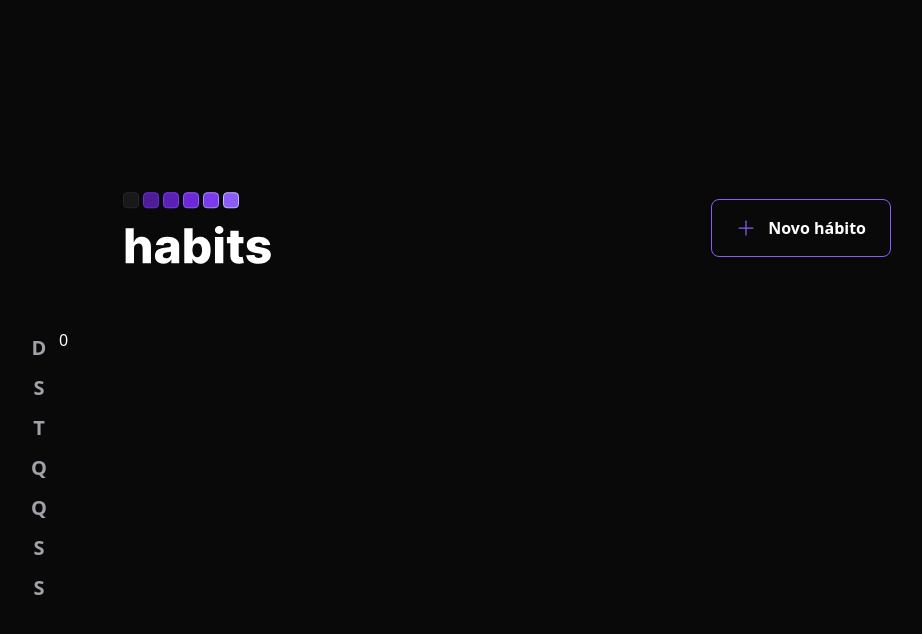
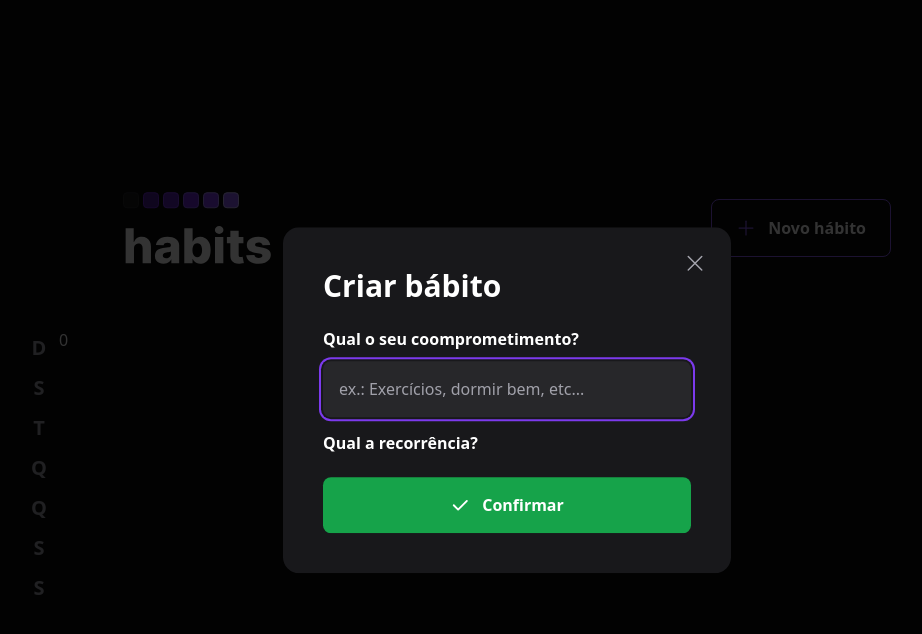
Before and after one commit to Glendson/web-habits, a React (Vite) app: page / in a window 1280 px wide. Both pictures are taken after a click on the button "Novo hábito". Shown: the top 634 px of the page, without its empty margins (133-1055 px from the left). Built offline with nearby package versions, Linux system fonts and the light colour scheme.

Commit message:
Header updated

```diff
--- a/package.json
+++ b/package.json
@@ -9,6 +9,8 @@
     "preview": "vite preview"
   },
   "dependencies": {
+    "@radix-ui/react-dialog": "^1.0.2",
+    "@radix-ui/react-popover": "^1.0.3",
     "dayjs": "^1.11.7",
     "phosphor-react": "^1.4.1",
     "react": "^18.2.0",
--- a/src/components/HabitDay.tsx
+++ b/src/components/HabitDay.tsx
@@ -1,7 +1,22 @@
+import * as Popover from '@radix-ui/react-popover';
 
+export function HabitDay() {
+    return (
+        <Popover.Root>
+            <Popover.Trigger className="w-10 h-10 bg-zinc-900 border-2 border-zinc-800 rounded-lg" />
 
-export function HabitDay(){
-    return(
-        <div className="w-10 h-10 bg-zinc-900 border-2 border-zinc-800 rounded-lg"></div>
+            <Popover.Portal>
+                <Popover.Content className='min-w-[320px] p-6 rounded-2xl bg-zinc-900 flex flex-col' >
+                    <span className='font-semibold text-zinc-400'> Quarta- Feira</span>
+                    <span className='mt-1 font-extrabold leading-tight text-3xl'> 25/01 </span>
+
+                    <div className='h-3 rounded-xl bg-indigo-700 w-full mt-4'>
+                        <div className='h-3 rounded-xl bg-violet-600 w-3/4' />
+                    </div>
+
+                    <Popover.Arrow height={8} width={16} className='fill-zinc-900' />
+                </Popover.Content>
+            </Popover.Portal>
+        </Popover.Root>
     )
 }
--- a/src/components/Header.tsx
+++ b/src/components/Header.tsx
@@ -1,17 +1,40 @@
-import { Plus } from "phosphor-react"
-
+import * as Dialog from '@radix-ui/react-dialog';
+import { Plus, X } from "phosphor-react"
 import logoImage from "../assets/logo.svg"
+import { NewHabitForm } from './NewHabitForm';
 
 export function Header() {
     return (
         <div className='w-full max-w-3xl mx-auto flex items-center justify-between'>
             <img src={logoImage} alt="Habits" />
 
+            <Dialog.Root>
+                <Dialog.Trigger
+                    type="button"
+                    className="border border-violet-500 font-semibold rounded-lg px-6 py-4 flex items-center gap-3 hover:border-violet-300 transition-colors focus:outline-none focus:ring-2 focus:ring-violet-600 focus:ring-offset-2 focus:ring-offset-background"
+                >
+                    <Plus size={20} className="text-violet-500" />
+                    Novo hábito
+                </Dialog.Trigger>
 
-            <button type='button' className='border border-violet-500 font-semibold rounded-lg px-6 py-4 flex items-center gap-3 hover:border-violet-300'>
-                <Plus size={20} className="text-violet-500" />
-                Novo hábito
-            </button>
+                <Dialog.Portal>
+                    <Dialog.Overlay className="w-screen h-screen bg-black/80 fixed inset-0" />
+
+                    <Dialog.Content className="absolute p-10 bg-zinc-900 rounded-2xl w-full max-w-md top-1/2 left-1/2 -translate-x-1/2 -translate-y-1/2">
+                        <Dialog.Close className="absolute right-6 top-6 text-zinc-400 rounded-lg hover:text-zinc-200 focus:outline-none focus:ring-2 focus:ring-violet-600 focus:ring-offset-2 focus:ring-offset-zinc-900">
+                            <X size={24} aria-label="Fechar" />
+                        </Dialog.Close>
+
+                        <Dialog.Title className="text-3xl leading-tight font-extrabold">
+                            Criar bábito
+                        </Dialog.Title>
+
+                        <NewHabitForm />
+                    </Dialog.Content>
+                </Dialog.Portal>
+
+            </Dialog.Root>
+
         </div>
     )
 }
--- /dev/null
+++ b/src/components/NewHabitForm.tsx
@@ -0,0 +1,24 @@
+import { Check } from "phosphor-react";
+
+export function NewHabitForm() {
+    return (
+        <form className="w-full flex flex-col mt-6">
+            <label htmlFor="title" className="font-semibold leading-tight">
+                Qual o seu coomprometimento?
+            </label>
+
+            <input type="text" id="title" placeholder="ex.: Exercícios, dormir bem, etc..."
+                className="p-4 rounded-lg mt-3 bg-zinc-800 text-white placeholder:text-zinc-400 focus:outline-none focus:ring-2 focus:ring-violet-600 focus:ring-offset-2 focus:ring-offset-zinc-900"
+            autoFocus />
+
+            <label htmlFor="" className="font-semibold leading-tight mt-4">
+                Qual a recorrência?
+            </label>
+
+            <button type="submit" className="mt-6 rounded-lg p-4 flex items-center justify-center gap-3 font-semibold bg-green-600 hover:bg-green-500 transition-colors focus:outline-none focus:ring-2 focus:ring-green-600 focus:ring-offset-2 focus:ring-offset-zinc-900">
+                <Check size={20} weight="bold" />
+                Confirmar
+            </button>
+        </form>
+    )
+}
--- a/src/components/SummaryTable.tsx
+++ b/src/components/SummaryTable.tsx
@@ -44,9 +44,9 @@
                     return (
                         <HabitDay
                             key={date.toString()}
-                            //date={date}
-                            //amount={dayInSummary?.amount}
-                            //defaultCompleted={dayInSummary?.completed}
+                        //date={date}
+                        //amount={dayInSummary?.amount}
+                        //defaultCompleted={dayInSummary?.completed}
                         />
                     )
                 })}
```
Also changed, not shown: 1 other file (tests, documents, lock files or other folders).
